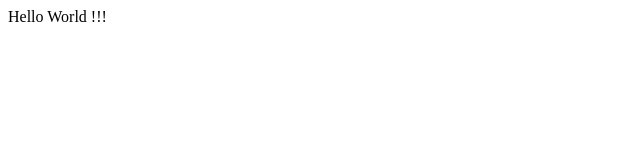
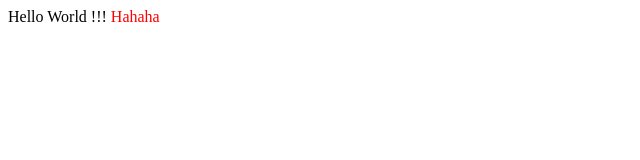
Before and after one commit to verfess/verfess.github.io, a plain HTML site: page index.html in a window 1280 px wide. Shown: the full height of the page, 0-640 px from the left. Drawn offline with Linux system fonts and the light colour scheme.

Commit message:
Update index.html

```diff
--- a/index.html
+++ b/index.html
@@ -1,5 +1,5 @@
 <html>
  <body>
-  Hello World !!!
+  Hello World !!! <span style="color:red;">Hahaha</span>
  </body>
 </html>
```
